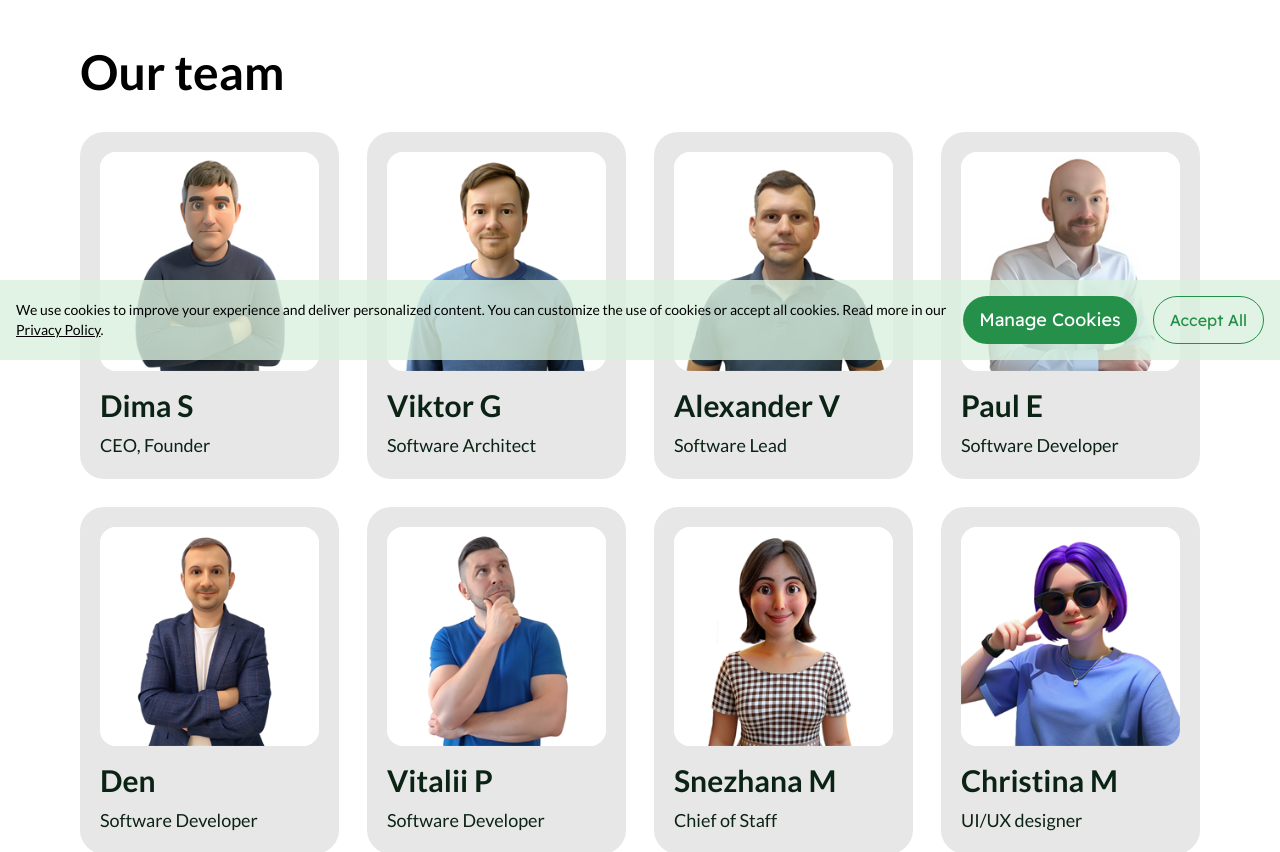
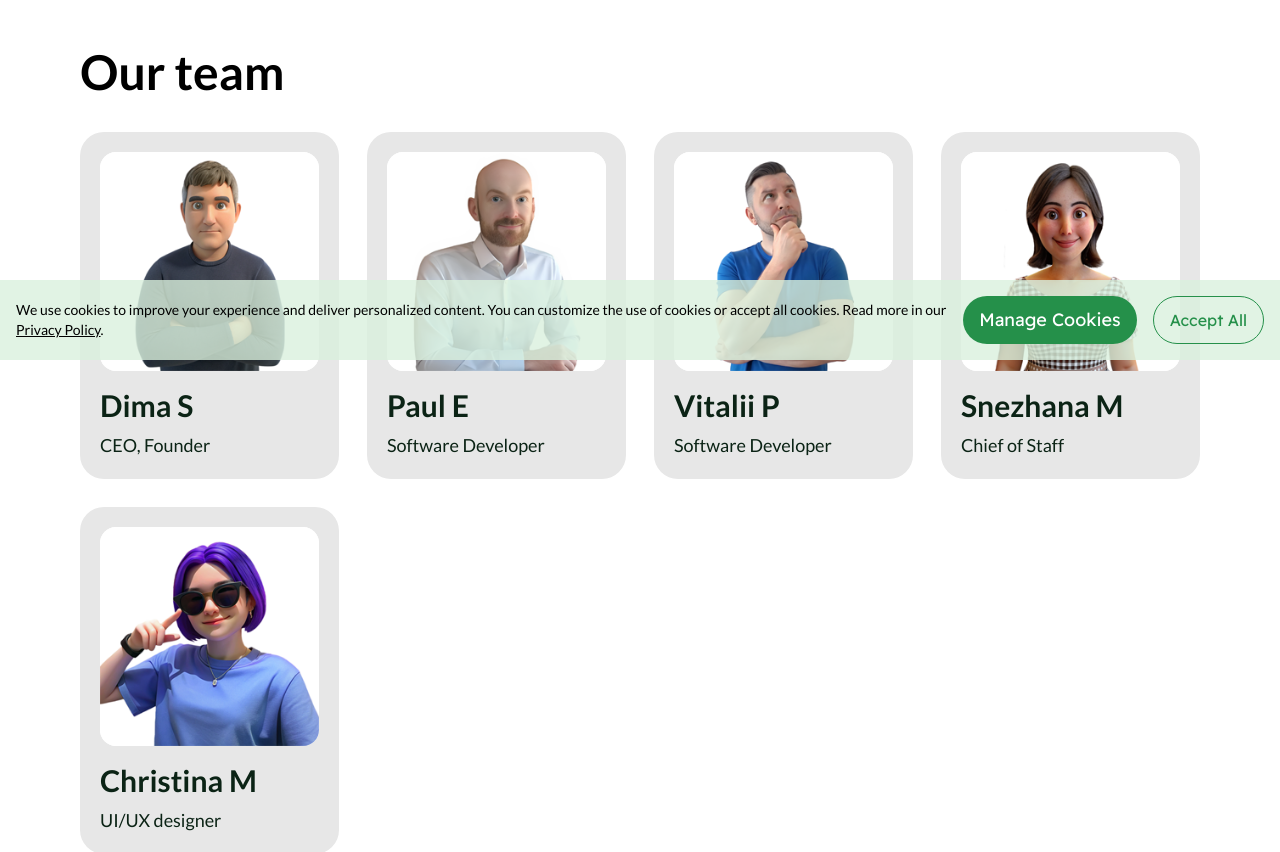
Before and after one commit to gecraft-com/gecraft-website, a React (Vite) app: page /about in a window 1280 px wide. Shown: the part 440-1292 px from the top of the page. Built offline with nearby package versions, Linux system fonts and the light colour scheme.

Commit message:
feat: added favicon and remove some people from team

```diff
--- a/data/team.json
+++ b/data/team.json
@@ -5,44 +5,26 @@
     "name": "Dima S",
     "role": "CEO, Founder"
   },
-  {
+ {
     "id": "2",
-    "photo": "/viktor.png",
-    "name": "Viktor G",
-    "role": "Software Architect"
-  },
-  {
-    "id": "3",
-    "photo": "/alexander.png",
-    "name": "Alexander V",
-    "role": "Software Lead"
-  },
-  {
-    "id": "4",
     "photo": "/paul.png",
     "name": "Paul E",
     "role": "Software Developer"
   },
-  {
-    "id": "5",
-    "photo": "/den.png",
-    "name": "Den",
-    "role": "Software Developer"
-  },
-  {
-    "id": "6",
+    {
+    "id": "3",
     "photo": "/vitalii.png",
     "name": "Vitalii P",
     "role": "Software Developer"
   },
   {
-    "id": "7",
+    "id": "4",
     "photo": "/snezhana.png",
     "name": "Snezhana M",
     "role": "Chief of Staff"
   },
   {
-    "id": "8",
+    "id": "5",
     "photo": "/christina.png",
     "name": "Christina M",
     "role": "UI/UX designer"
--- a/index.html
+++ b/index.html
@@ -2,7 +2,7 @@
 <html lang="en">
   <head>
     <meta charset="UTF-8" />
-    <link rel="icon" type="image/svg+xml" href="/img/logo.svg" />
+    <link rel="icon" type="image/svg+xml" href="/logo.png" />
     <meta name="viewport" content="width=device-width, initial-scale=1.0" />
     <title>GeCraft</title>
   </head>
--- a/package.json
+++ b/package.json
@@ -36,5 +36,6 @@
     "prop-types": "^15.8.1",
     "tailwindcss": "^3.4.11",
     "vite": "^5.4.1"
-  }
+  },
+  "packageManager": "yarn@4.9.2+sha512.1fc009bc09d13cfd0e19efa44cbfc2b9cf6ca61482725eb35bbc5e257e093ebf4130db6dfe15d604ff4b79efd8e1e8e99b25fa7d0a6197c9f9826358d4d65c3c"
 }
```
Also changed, not shown: .yarnrc.yml (added), public/logo.png (added), 1 other file (tests, documents, lock files or other folders).
